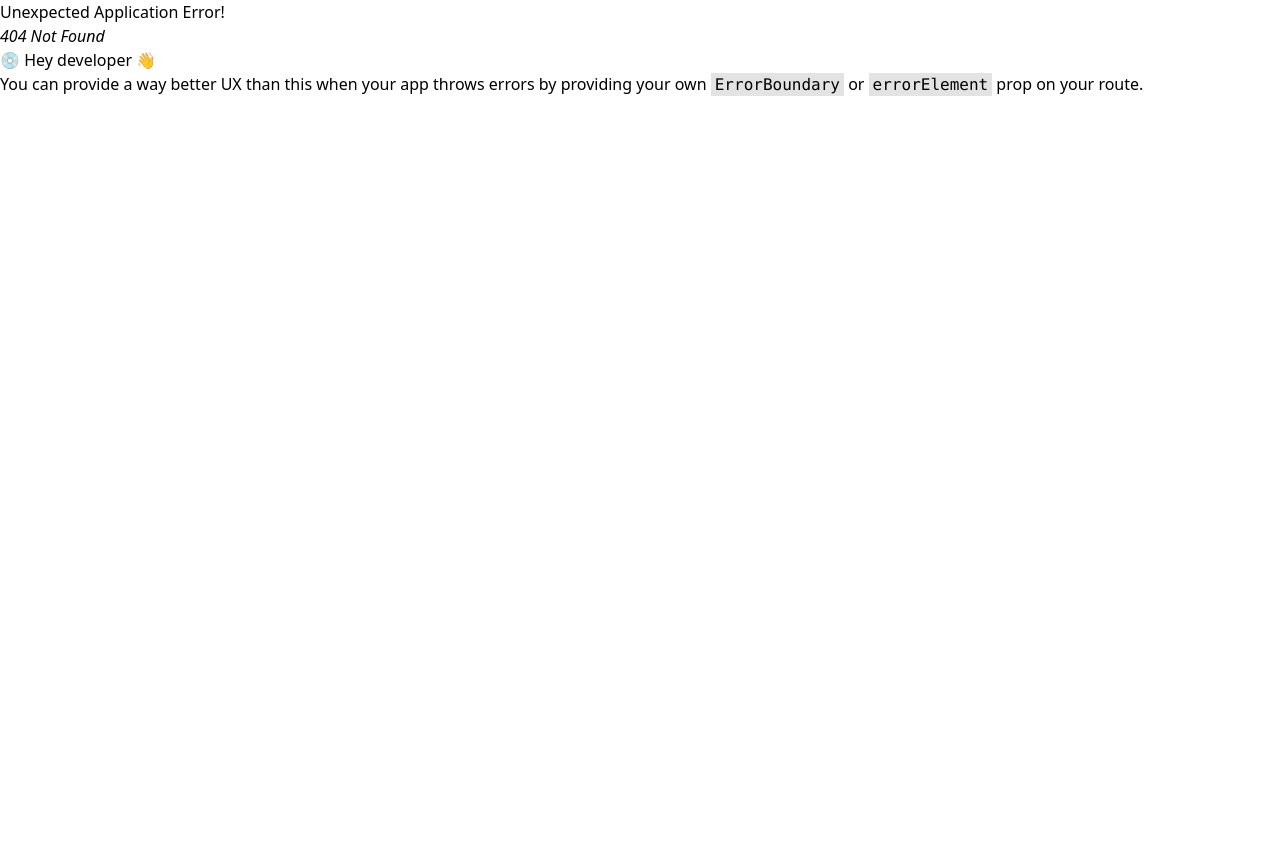
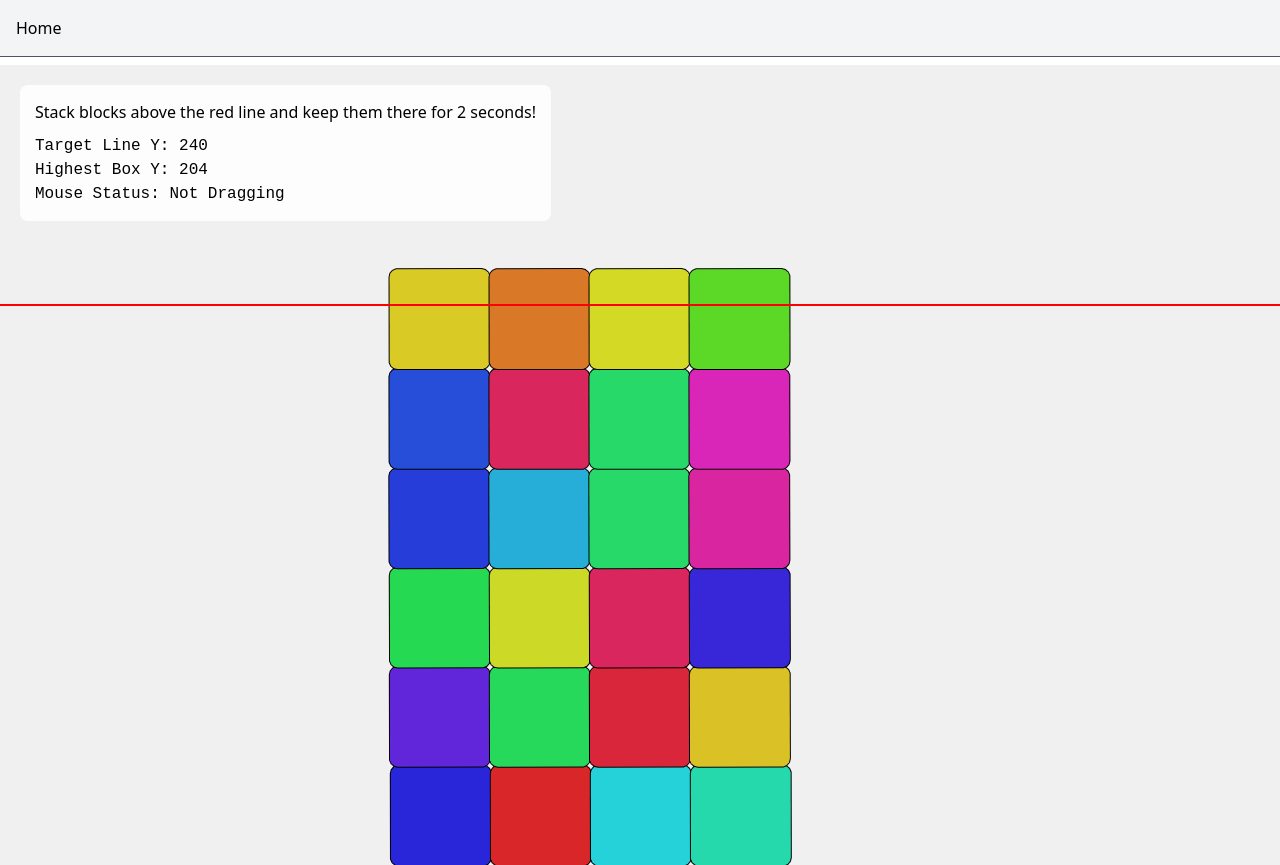
Before and after one commit to mattmazzola/webgames, a React (Vite) app in the folder webvoyagerplusplusfe/: page /block-stack in a window 1280 px wide. Before the commit this address had no page. Before the commit the page ends 800 px from the top, so only its background shows below. Built offline with nearby package versions, Linux system fonts and the light colour scheme.

Commit message:
add blockstack

```diff
--- a/webvoyagerplusplusfe/package.json
+++ b/webvoyagerplusplusfe/package.json
@@ -11,11 +11,15 @@
   },
   "dependencies": {
     "@types/canvas-confetti": "^1.9.0",
+    "@types/matter-js": "^0.19.8",
+    "@types/styled-components": "^5.1.34",
     "canvas-confetti": "^1.9.3",
+    "matter-js": "^0.20.0",
     "react": "^18.3.1",
     "react-dom": "^18.3.1",
     "react-router-dom": "^7.1.1",
-    "recharts": "^2.15.0"
+    "recharts": "^2.15.0",
+    "styled-components": "^6.1.14"
   },
   "devDependencies": {
     "@eslint/js": "^9.17.0",
--- /dev/null
+++ b/webvoyagerplusplusfe/src/pages/BlockStack.tsx
@@ -0,0 +1,248 @@
+import {
+  Bodies,
+  Body,
+  Engine,
+  Events,
+  Mouse,
+  MouseConstraint,
+  Query,
+  Render,
+  Runner,
+  World,
+} from "matter-js";
+import { useEffect, useRef, useState } from "react";
+
+const BlockStack = () => {
+  const scene = useRef<HTMLDivElement>(null);
+  const engine = useRef(Engine.create());
+  const [isComplete, setIsComplete] = useState(false);
+  const [highestY, setHighestY] = useState<number>(0);
+  const [targetLineY, setTargetLineY] = useState<number>(0);
+  const [isAboveLine, setIsAboveLine] = useState(false);
+  const [timeAbove, setTimeAbove] = useState(0);
+  const [isDragging, setIsDragging] = useState(false);
+  const startTimeRef = useRef<number | null>(null);
+
+  // Separate useEffect for timer logic
+  useEffect(() => {
+    let intervalId: number | null = null;
+
+    if (isAboveLine && !isComplete) {
+      if (!startTimeRef.current) {
+        startTimeRef.current = Date.now();
+      }
+
+      intervalId = window.setInterval(() => {
+        const currentTime = (Date.now() - startTimeRef.current!) / 1000;
+        setTimeAbove(currentTime);
+
+        if (currentTime >= 2) {
+          setIsComplete(true);
+          if (intervalId) {
+            clearInterval(intervalId);
+          }
+        }
+      }, 50); // Update every 50ms for smooth display
+    } else {
+      startTimeRef.current = null;
+      setTimeAbove(0);
+    }
+
+    return () => {
+      if (intervalId) {
+        clearInterval(intervalId);
+      }
+    };
+  }, [isAboveLine, isComplete]);
+
+  useEffect(() => {
+    if (!scene.current) return;
+
+    const cw = window.innerWidth;
+    const ch = window.innerHeight;
+    const targetY = ch * 0.3;
+    setTargetLineY(targetY);
+
+    // Create renderer
+    const render = Render.create({
+      element: scene.current,
+      engine: engine.current,
+      options: {
+        width: cw,
+        height: ch,
+        wireframes: false,
+        background: "#f0f0f0",
+      },
+    });
+
+    // Create walls and boxes
+    const walls = [
+      Bodies.rectangle(cw / 2, ch + 30, cw, 60, {
+        isStatic: true,
+        render: { fillStyle: "#666" },
+      }), // Ground
+      Bodies.rectangle(-30, ch / 2, 60, ch, {
+        isStatic: true,
+        render: { fillStyle: "#666" },
+      }), // Left wall
+      Bodies.rectangle(cw + 30, ch / 2, 60, ch, {
+        isStatic: true,
+        render: { fillStyle: "#666" },
+      }), // Right wall
+    ];
+
+    // Create target line
+    const targetLine = Bodies.rectangle(cw / 2, targetY, cw, 2, {
+      isStatic: true,
+      isSensor: true,
+      render: { fillStyle: "#ff0000" },
+    });
+
+    // Create stack of boxes
+    const boxes: Body[] = [];
+    const boxSize = 100;
+    const numBoxes = 24;
+    const boxesPerRow = 4;
+    const startX = cw / 2 - (boxSize * boxesPerRow) / 2;
+
+    for (let i = 0; i < numBoxes; i++) {
+      boxes.push(
+        Bodies.rectangle(
+          startX + (i % boxesPerRow) * boxSize,
+          ch - 150 - Math.floor(i / boxesPerRow) * (boxSize + 5),
+          boxSize,
+          boxSize,
+          {
+            render: {
+              fillStyle: `hsl(${Math.random() * 360}, 70%, 50%)`,
+              strokeStyle: "#000",
+              lineWidth: 2,
+            },
+            chamfer: { radius: 8 },
+            density: 0.1,
+            friction: 0.5,
+            restitution: 0.2,
+          }
+        )
+      );
+    }
+
+    World.add(engine.current.world, [...walls, ...boxes, targetLine]);
+
+    // Add mouse control
+    const mouse = Mouse.create(render.canvas);
+    const mouseConstraint = MouseConstraint.create(engine.current, {
+      mouse: mouse,
+      constraint: {
+        stiffness: 0.2,
+        render: {
+          visible: false,
+        },
+      },
+    });
+
+    World.add(engine.current.world, mouseConstraint);
+    render.mouse = mouse;
+
+    // Add mouse event listeners for more reliable drag detection
+    Events.on(mouseConstraint, "mousedown", () => {
+      const bodies = Query.point(engine.current.world.bodies, mouse.position);
+      if (bodies.length > 0 && !bodies[0].isStatic) {
+        setIsDragging(true);
+      }
+    });
+
+    Events.on(mouseConstraint, "mouseup", () => {
+      setIsDragging(false);
+    });
+
+    Events.on(mouseConstraint, "mousemove", () => {
+      if ((mouseConstraint as any).body) {
+        setIsDragging(true);
+      }
+    });
+
+    // Check if any box stays above the line
+    Events.on(engine.current, "afterUpdate", () => {
+      const boxes = engine.current.world.bodies.filter(
+        (body) => !body.isStatic && body !== (mouseConstraint as any).body
+      );
+
+      // Only check for boxes above line if mouse is not active
+      if (!isDragging) {
+        // Find the box that is entirely above the line (all vertices must be above)
+        const boxAboveLine = boxes.some((box) => {
+          // Get all vertices of the box
+          const vertices = box.vertices;
+          // Check if ALL vertices are above the line
+          return vertices.every((vertex) => vertex.y < targetY);
+        });
+        setIsAboveLine(boxAboveLine);
+      } else {
+        setIsAboveLine(false); // Reset when mouse is active
+      }
+
+      // Find the highest point of any box for display (excluding held box)
+      const currentHighestY =
+        boxes.length > 0
+          ? Math.min(...boxes.flatMap((box) => box.vertices.map((v) => v.y)))
+          : 0;
+
+      setHighestY(Math.round(currentHighestY));
+    });
+
+    // Run the engine
+    const runner = Runner.create();
+    Runner.run(runner, engine.current);
+    Render.run(render);
+
+    // Cleanup
+    return () => {
+      Render.stop(render);
+      Runner.stop(runner);
+      World.clear(engine.current.world, false);
+      Engine.clear(engine.current);
+      render.canvas.remove();
+    };
+  }, []);
+
+  return (
+    <div style={{ position: "relative" }}>
+      <div ref={scene} style={{ width: "100%", height: "100vh" }} />
+      <div
+        style={{
+          position: "absolute",
+          top: "20px",
+          left: "20px",
+          background: "rgba(255, 255, 255, 0.9)",
+          padding: "15px",
+          borderRadius: "8px",
+          fontSize: "16px",
+        }}
+      >
+        {!isComplete ? (
+          <div>
+            <div>
+              Stack blocks above the red line and keep them there for 2 seconds!
+            </div>
+            <div style={{ marginTop: "10px", fontFamily: "monospace" }}>
+              Target Line Y: {Math.round(targetLineY)}
+              <br />
+              Highest Box Y: {highestY}
+              <br />
+              Mouse Status: {isDragging ? "Dragging" : "Not Dragging"}
+              <br />
+              {isAboveLine && `Time above: ${timeAbove.toFixed(1)}s`}
+            </div>
+          </div>
+        ) : (
+          <span style={{ color: "#4CAF50", fontWeight: "bold" }}>
+            Challenge Complete! 🎉
+          </span>
+        )}
+      </div>
+    </div>
+  );
+};
+
+export default BlockStack;
--- a/webvoyagerplusplusfe/src/router/routes.ts
+++ b/webvoyagerplusplusfe/src/router/routes.ts
@@ -1,4 +1,5 @@
 import { FC } from "react";
+import BlockStack from "../pages/BlockStack";
 import Breakout from "../pages/Breakout";
 import Bullseye from "../pages/Bullseye";
 import ButtonHold from "../pages/ButtonHold";
@@ -345,4 +346,12 @@ export const routes: RouteConfig[] = [
     component: ScrollDiagonal,
     tags: ["scroll", "endurance", "coordination"],
   },
+  {
+    path: "/block-stack",
+    title: "Block Stack",
+    description: "Stack blocks above the red line using physics to win!",
+    icon: "🏗️",
+    component: BlockStack,
+    tags: ["physics", "coordination", "puzzle"],
+  },
 ];
```
Also changed, not shown: 1 other file (tests, documents, lock files or other folders).
